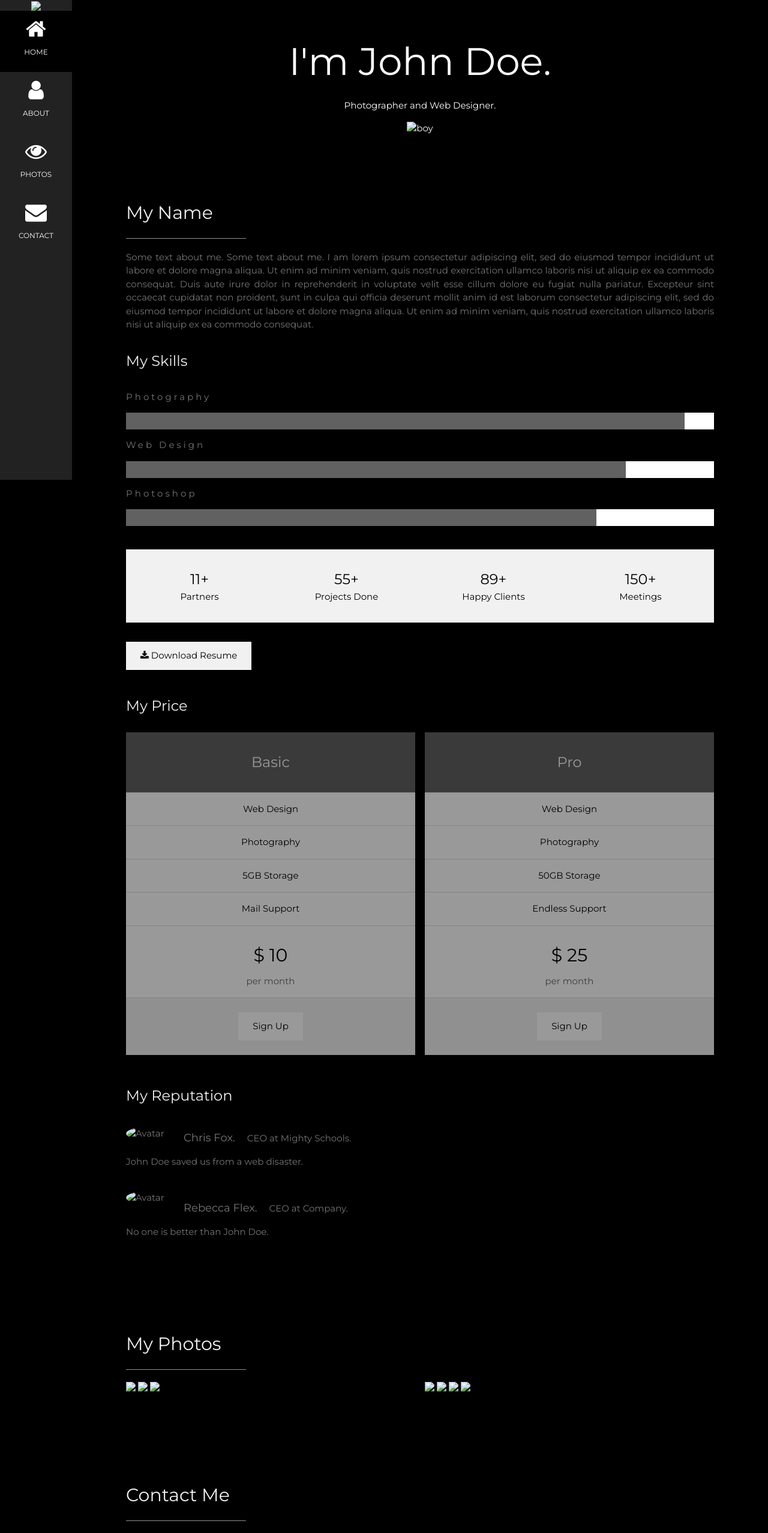
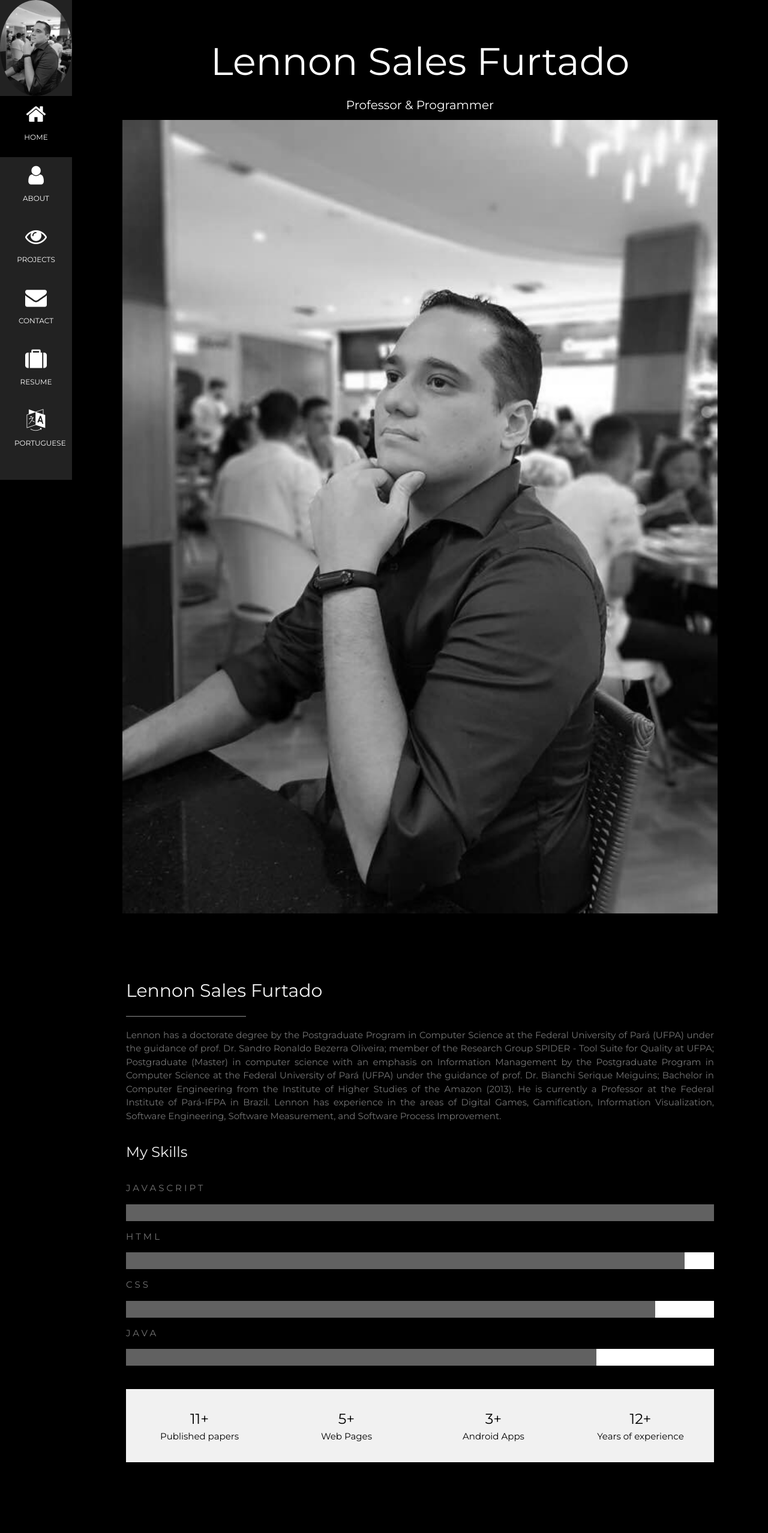
Before and after one commit to Biosdead/portifolio, a plain HTML site: page indexEn.html in a window 1280 px wide. Shown: the top 2556 px of the page at 60% size. Drawn offline with nearby package versions, Linux system fonts and the light colour scheme.

Commit message:
To use https://formspree.io/ for the forms.
Finalizar o Inglês

```diff
--- a/index.html
+++ b/index.html
@@ -2,6 +2,7 @@
 <html>
 <head>
 <title>Portifólio - Lennon</title>
+<link rel="icon" type="image/x-icon" href="https://encrypted-tbn0.gstatic.com/images?q=tbn:ANd9GcTmvEkBjGA9Qvas8yHdG4_tbujJHmP-fFgXfktStmO-h2dlAZ5L1VfUnF5eQw&s">
 <meta charset="UTF-8">
 <meta name="viewport" content="width=device-width, initial-scale=1">
 <link rel="stylesheet" href="https://www.w3schools.com/w3css/4/w3.css">
@@ -46,7 +47,7 @@ body, h1,h2,h3,h4,h5,h6 {font-family: "Montserrat", sans-serif}
   </a>
   <a href="./indexEn.html" class="w3-bar-item w3-button w3-padding-large w3-hover-black">
     <i class="fa fa-language w3-xxlarge"></i>
-    <p>English</p>
+    <p>ENGLISH</p>
   </a>
 
 </nav>
@@ -54,10 +55,10 @@ body, h1,h2,h3,h4,h5,h6 {font-family: "Montserrat", sans-serif}
 <!-- Navbar on small screens (Hidden on medium and large screens) -->
 <div class="w3-top w3-hide-large w3-hide-medium" id="myNavbar">
   <div class="w3-bar w3-black w3-opacity w3-hover-opacity-off w3-center w3-small">
-    <a href="#" class="w3-bar-item w3-button" style="width:25% !important">HOME</a>
-    <a href="#about" class="w3-bar-item w3-button" style="width:25% !important">ABOUT</a>
-    <a href="#photos" class="w3-bar-item w3-button" style="width:25% !important">PHOTOS</a>
-    <a href="#contact" class="w3-bar-item w3-button" style="width:25% !important">CONTACT</a>
+    <a href="#" class="w3-bar-item w3-button" style="width:25% !important">INICIO</a>
+    <a href="#about" class="w3-bar-item w3-button" style="width:25% !important">SOBRE</a>
+    <a href="#photos" class="w3-bar-item w3-button" style="width:25% !important">PROJECTS</a>
+    <a href="#contact" class="w3-bar-item w3-button" style="width:25% !important">CONTATO</a>
     <a href="https://biosdead.github.io/Curriculum/" class="w3-bar-item w3-button" style="width:25% !important">CURRÍCULO</a>
     <a href="./indexEn.html" class="w3-bar-item w3-button" style="width:25% !important">ENGLISH</a>
   </div>
@@ -112,19 +113,19 @@ body, h1,h2,h3,h4,h5,h6 {font-family: "Montserrat", sans-serif}
 
     <div class="w3-row w3-center w3-padding-16 w3-section w3-light-grey">
       <div class="w3-quarter w3-section">
-        <span class="w3-xlarge">11+</span><br>
+        <span class="w3-xlarge">+11</span><br>
         Artigos Publicados
       </div>
       <div class="w3-quarter w3-section">
-        <span class="w3-xlarge">5+</span><br>
+        <span class="w3-xlarge">+5</span><br>
         Páginas web
       </div>
       <div class="w3-quarter w3-section">
-        <span class="w3-xlarge">3+</span><br>
+        <span class="w3-xlarge">+3</span><br>
         Aplicativos Android
       </div>
       <div class="w3-quarter w3-section">
-        <span class="w3-xlarge">7+</span><br>
+        <span class="w3-xlarge">+12</span><br>
         Anos de Experiência
       </div>
     </div>
@@ -240,8 +241,8 @@ body, h1,h2,h3,h4,h5,h6 {font-family: "Montserrat", sans-serif}
     <hr style="width:200px" class="w3-opacity">
 
     <div class="w3-section">
-      <p><i class="fa fa-map-marker fa-fw w3-text-white w3-xxlarge w3-margin-right"></i> Paragominas, Pará, Brasil</p>
-      <p><i class="fa fa-phone fa-fw w3-text-white w3-xxlarge w3-margin-right"></i> +55091980312585</p>
+      <p><i class="fa fa-map-marker fa-fw w3-text-white w3-xxlarge w3-margin-right"></i> Belém, Pará, Brasil</p>
+      <p><i class="fa fa-phone fa-fw w3-text-white w3-xxlarge w3-margin-right"></i> 091980312585</p>
       <p><i class="fa fa-envelope fa-fw w3-text-white w3-xxlarge w3-margin-right"> </i> lennonsfurtado@gmail.com</p>
     </div><br>
     <p>Me envie uma mensagem:</p>
@@ -261,22 +262,6 @@ body, h1,h2,h3,h4,h5,h6 {font-family: "Montserrat", sans-serif}
   </div>
 
   <!-- modify this form HTML and place wherever you want your form -->
-<form
-action="https://formspree.io/f/xdoqbgob"
-method="POST"
->
-<label>
-  Your email:
-  <input type="email" name="email">
-</label>
-<label>
-  Your message:
-  <textarea name="message"></textarea>
-</label>
-<!-- your other form fields go here -->
-<button type="submit">Send</button>
-</form>
-
     <!-- Footer -->
   <footer class="w3-content w3-padding-64 w3-text-grey w3-xlarge">
     <a href="https://www.facebook.com/lennon.sfurtado" class="fa fa-facebook-official w3-hover-opacity " style="font-size: xx-large; text-decoration: none;"></a>
--- a/indexEn.html
+++ b/indexEn.html
@@ -1,7 +1,8 @@
 <!DOCTYPE html>
 <html>
 <head>
-<title>W3.CSS Template</title>
+<title>Portifólio - Lennon</title>
+<link rel="icon" type="image/x-icon" href="https://encrypted-tbn0.gstatic.com/images?q=tbn:ANd9GcTmvEkBjGA9Qvas8yHdG4_tbujJHmP-fFgXfktStmO-h2dlAZ5L1VfUnF5eQw&s">
 <meta charset="UTF-8">
 <meta name="viewport" content="width=device-width, initial-scale=1">
 <link rel="stylesheet" href="https://www.w3schools.com/w3css/4/w3.css">
@@ -23,7 +24,7 @@ body, h1,h2,h3,h4,h5,h6 {font-family: "Montserrat", sans-serif}
 <!-- Icon Bar (Sidebar - hidden on small screens) -->
 <nav class="w3-sidebar w3-bar-block w3-small w3-hide-small w3-center">
   <!-- Avatar image in top left corner -->
-  <img src="/w3images/avatar_smoke.jpg" style="width:100%">
+  <img src="./imgs/perfilBW.png" style="width:100%;border-radius:80%;">
   <a href="#" class="w3-bar-item w3-button w3-padding-large w3-black">
     <i class="fa fa-home w3-xxlarge"></i>
     <p>HOME</p>
@@ -34,12 +35,21 @@ body, h1,h2,h3,h4,h5,h6 {font-family: "Montserrat", sans-serif}
   </a>
   <a href="#photos" class="w3-bar-item w3-button w3-padding-large w3-hover-black">
     <i class="fa fa-eye w3-xxlarge"></i>
-    <p>PHOTOS</p>
+    <p>PROJECTS</p>
   </a>
   <a href="#contact" class="w3-bar-item w3-button w3-padding-large w3-hover-black">
     <i class="fa fa-envelope w3-xxlarge"></i>
     <p>CONTACT</p>
   </a>
+  <a href="https://biosdead.github.io/Curriculum/" class="w3-bar-item w3-button w3-padding-large w3-hover-black">
+    <i class="fa fa-suitcase w3-xxlarge"></i>
+    <p>RESUME</p>
+  </a>
+  <a href="./index.html" class="w3-bar-item w3-button w3-padding-large w3-hover-black">
+    <i class="fa fa-language w3-xxlarge"></i>
+    <p>PORTUGUESE</p>
+  </a>
+
 </nav>
 
 <!-- Navbar on small screens (Hidden on medium and large screens) -->
@@ -47,8 +57,10 @@ body, h1,h2,h3,h4,h5,h6 {font-family: "Montserrat", sans-serif}
   <div class="w3-bar w3-black w3-opacity w3-hover-opacity-off w3-center w3-small">
     <a href="#" class="w3-bar-item w3-button" style="width:25% !important">HOME</a>
     <a href="#about" class="w3-bar-item w3-button" style="width:25% !important">ABOUT</a>
-    <a href="#photos" class="w3-bar-item w3-button" style="width:25% !important">PHOTOS</a>
+    <a href="#photos" class="w3-bar-item w3-button" style="width:25% !important">PROJECTS</a>
     <a href="#contact" class="w3-bar-item w3-button" style="width:25% !important">CONTACT</a>
+    <a href="https://biosdead.github.io/Curriculum/" class="w3-bar-item w3-button" style="width:25% !important">RESUME</a>
+    <a href="./indexEn.html" class="w3-bar-item w3-button" style="width:25% !important">PORTUGUESE</a>
   </div>
 </div>
 
@@ -56,166 +68,145 @@ body, h1,h2,h3,h4,h5,h6 {font-family: "Montserrat", sans-serif}
 <div class="w3-padding-large" id="main">
   <!-- Header/Home -->
   <header class="w3-container w3-padding-32 w3-center w3-black" id="home">
-    <h1 class="w3-jumbo"><span class="w3-hide-small">I'm</span> John Doe.</h1>
-    <p>Photographer and Web Designer.</p>
-    <img src="/w3images/man_smoke.jpg" alt="boy" class="w3-image" width="992" height="1108">
+    <h1 class="w3-jumbo">Lennon Sales Furtado</h1>
+    <h4>Professor & Programmer</h4>
+    <img src="./imgs/perfilBW.png" alt="Lennon's Profile" class="w3-image" width="992" height="1108">
   </header>
 
   <!-- About Section -->
   <div class="w3-content w3-justify w3-text-grey w3-padding-64" id="about">
-    <h2 class="w3-text-light-grey">My Name</h2>
+    <h2 class="w3-text-light-grey">Lennon Sales Furtado</h2>
     <hr style="width:200px" class="w3-opacity">
-    <p>Some text about me. Some text about me. I am lorem ipsum consectetur adipiscing elit, sed do eiusmod tempor incididunt ut labore et dolore magna aliqua. Ut enim ad minim veniam, quis nostrud exercitation ullamco laboris nisi ut aliquip
-      ex ea commodo consequat. Duis aute irure dolor in reprehenderit in voluptate velit esse cillum dolore eu fugiat nulla pariatur. Excepteur sint occaecat cupidatat non proident, sunt in culpa qui officia deserunt mollit anim id est laborum consectetur
-      adipiscing elit, sed do eiusmod tempor incididunt ut labore et dolore magna aliqua. Ut enim ad minim veniam, quis nostrud exercitation ullamco laboris nisi ut aliquip ex ea commodo consequat.
+    <p>Lennon has a doctorate degree by the Postgraduate Program in
+      Computer Science at the Federal University of Pará (UFPA) under the
+      guidance of prof. Dr. Sandro Ronaldo Bezerra Oliveira; member of the
+       Research Group SPIDER - Tool Suite for Quality at UFPA; Postgraduate
+        (Master) in computer science with an emphasis on Information
+        Management by the Postgraduate Program in Computer Science at the
+        Federal University of Pará (UFPA) under the guidance of prof. Dr.
+        Bianchi Serique Meiguins; Bachelor in Computer Engineering from the
+         Institute of Higher Studies of the Amazon (2013). He is currently
+          a Professor at the Federal Institute of Pará-IFPA in Brazil.
+          Lennon has experience in the areas of Digital Games, Gamification,
+           Information Visualization, Software Engineering,
+           Software Measurement, and Software Process Improvement.
     </p>
     <h3 class="w3-padding-16 w3-text-light-grey">My Skills</h3>
-    <p class="w3-wide">Photography</p>
+    <p class="w3-wide">JAVASCRIPT</p>
+    <div class="w3-white">
+      <div class="w3-dark-grey" style="height:28px;width:100%"></div>
+    </div>
+    <p class="w3-wide">HTML</p>
     <div class="w3-white">
       <div class="w3-dark-grey" style="height:28px;width:95%"></div>
     </div>
-    <p class="w3-wide">Web Design</p>
+    <p class="w3-wide">CSS</p>
     <div class="w3-white">
-      <div class="w3-dark-grey" style="height:28px;width:85%"></div>
+      <div class="w3-dark-grey" style="height:28px;width:90%"></div>
     </div>
-    <p class="w3-wide">Photoshop</p>
+
+    <p class="w3-wide">JAVA</p>
     <div class="w3-white">
       <div class="w3-dark-grey" style="height:28px;width:80%"></div>
-    </div><br>
+    </div>
+
+    <br>
 
     <div class="w3-row w3-center w3-padding-16 w3-section w3-light-grey">
       <div class="w3-quarter w3-section">
         <span class="w3-xlarge">11+</span><br>
-        Partners
+        Published papers
       </div>
       <div class="w3-quarter w3-section">
-        <span class="w3-xlarge">55+</span><br>
-        Projects Done
+        <span class="w3-xlarge">5+</span><br>
+        Web Pages
       </div>
       <div class="w3-quarter w3-section">
-        <span class="w3-xlarge">89+</span><br>
-        Happy Clients
+        <span class="w3-xlarge">3+</span><br>
+        Android Apps
       </div>
       <div class="w3-quarter w3-section">
-        <span class="w3-xlarge">150+</span><br>
-        Meetings
+        <span class="w3-xlarge">12+</span><br>
+        Years of experience
       </div>
     </div>
-
-    <button class="w3-button w3-light-grey w3-padding-large w3-section">
-      <i class="fa fa-download"></i> Download Resume
-    </button>
-
-    <!-- Grid for pricing tables -->
-    <h3 class="w3-padding-16 w3-text-light-grey">My Price</h3>
-    <div class="w3-row-padding" style="margin:0 -16px">
-      <div class="w3-half w3-margin-bottom">
-        <ul class="w3-ul w3-white w3-center w3-opacity w3-hover-opacity-off">
-          <li class="w3-dark-grey w3-xlarge w3-padding-32">Basic</li>
-          <li class="w3-padding-16">Web Design</li>
-          <li class="w3-padding-16">Photography</li>
-          <li class="w3-padding-16">5GB Storage</li>
-          <li class="w3-padding-16">Mail Support</li>
-          <li class="w3-padding-16">
-            <h2>$ 10</h2>
-            <span class="w3-opacity">per month</span>
-          </li>
-          <li class="w3-light-grey w3-padding-24">
-            <button class="w3-button w3-white w3-padding-large w3-hover-black">Sign Up</button>
-          </li>
-        </ul>
-      </div>
-
-      <div class="w3-half">
-        <ul class="w3-ul w3-white w3-center w3-opacity w3-hover-opacity-off">
-          <li class="w3-dark-grey w3-xlarge w3-padding-32">Pro</li>
-          <li class="w3-padding-16">Web Design</li>
-          <li class="w3-padding-16">Photography</li>
-          <li class="w3-padding-16">50GB Storage</li>
-          <li class="w3-padding-16">Endless Support</li>
-          <li class="w3-padding-16">
-            <h2>$ 25</h2>
-            <span class="w3-opacity">per month</span>
-          </li>
-          <li class="w3-light-grey w3-padding-24">
-            <button class="w3-button w3-white w3-padding-large w3-hover-black">Sign Up</button>
-          </li>
-        </ul>
-      </div>
-    <!-- End Grid/Pricing tables -->
-    </div>
-
-    <!-- Testimonials -->
-    <h3 class="w3-padding-24 w3-text-light-grey">My Reputation</h3>
-    <img src="/w3images/bandmember.jpg" alt="Avatar" class="w3-left w3-circle w3-margin-right" style="width:80px">
-    <p><span class="w3-large w3-margin-right">Chris Fox.</span> CEO at Mighty Schools.</p>
-    <p>John Doe saved us from a web disaster.</p><br>
-
-    <img src="/w3images/avatar_g2.jpg" alt="Avatar" class="w3-left w3-circle w3-margin-right" style="width:80px">
-    <p><span class="w3-large w3-margin-right">Rebecca Flex.</span> CEO at Company.</p>
-    <p>No one is better than John Doe.</p>
-  <!-- End About Section -->
   </div>
 
   <!-- Portfolio Section -->
   <div class="w3-padding-64 w3-content" id="photos">
-    <h2 class="w3-text-light-grey">My Photos</h2>
+    <h2 class="w3-text-light-grey">My Projects</h2>
     <hr style="width:200px" class="w3-opacity">
 
     <!-- Grid for photos -->
     <div class="w3-row-padding" style="margin:0 -16px">
-      <div class="w3-half">
-        <img src="/w3images/wedding.jpg" style="width:100%">
-        <img src="/w3images/rocks.jpg" style="width:100%">
-        <img src="/w3images/sailboat.jpg" style="width:100%">
+      <div class="w3-container">
+        <h5 class="w3-opacity">Marés de Salinas</h5>
+        <p>The essential app for beach lovers in Salinas, Pará. It's your trusted companion for planning a perfect day by the sea, providing accurate information about low and high tides, as well as detailed weather updates.</p>
+        <div>
+          Visit:
+          <a class="w3-button w3-white w3-round" href="https://www.maresdesalinas.com.br/">Site</a>
+          <a class="w3-button w3-white w3-round" href="https://play.google.com/store/apps/details?id=co.median.android.plaerl">Google Play</a>
+        </div>
+        <hr>
+        <h5 class="w3-opacity">Me Pague!</h5>
+        <p>You know when you lend R$50 to your brother and you don't want to forget the day, how much you lent and how much he has already paid. So the "Pay Me!" does exactly that, keeps those who owe you under control.</p>
+        <div>
+          Visit:
+          <a class="w3-button w3-white w3-round" href="https://biosdead.github.io/mepague/">Site</a>
+          <a class="w3-button w3-white w3-round" href="https://play.google.com/store/apps/details?id=co.median.android.kalydn">Google Play</a>
+        </div>
+        <hr>
+        <h5 class="w3-opacity">Palavras Raras</h5>
+        <p>Enrich your vocabulary with a new and rare word every day.</p>
+        <div>
+          Visit:
+          <a class="w3-button w3-white w3-round" href="https://biosdead.github.io/RareWords/">Site</a>
+          <a class="w3-button w3-white w3-round" href="https://play.google.com/store/apps/details?id=com.iasai.rarewords">Google Play</a>
+        </div>
+        <hr>
       </div>
+    </div>
+  </div>
 
-      <div class="w3-half">
-        <img src="/w3images/underwater.jpg" style="width:100%">
-        <img src="/w3images/chef.jpg" style="width:100%">
-        <img src="/w3images/wedding.jpg" style="width:100%">
-        <img src="/w3images/p6.jpg" style="width:100%">
-      </div>
-    <!-- End photo grid -->
-    </div>
-  <!-- End Portfolio Section -->
-  </div>
+
+
 
   <!-- Contact Section -->
   <div class="w3-padding-64 w3-content w3-text-grey" id="contact">
-    <h2 class="w3-text-light-grey">Contact Me</h2>
+    <h2 class="w3-text-light-grey">CONTACT</h2>
     <hr style="width:200px" class="w3-opacity">
 
     <div class="w3-section">
-      <p><i class="fa fa-map-marker fa-fw w3-text-white w3-xxlarge w3-margin-right"></i> Chicago, US</p>
-      <p><i class="fa fa-phone fa-fw w3-text-white w3-xxlarge w3-margin-right"></i> Phone: +00 151515</p>
-      <p><i class="fa fa-envelope fa-fw w3-text-white w3-xxlarge w3-margin-right"> </i> Email: mail@mail.com</p>
+      <p><i class="fa fa-map-marker fa-fw w3-text-white w3-xxlarge w3-margin-right"></i> Belém, Pará, Brazil</p>
+      <p><i class="fa fa-phone fa-fw w3-text-white w3-xxlarge w3-margin-right"></i> +55091980312585</p>
+      <p><i class="fa fa-envelope fa-fw w3-text-white w3-xxlarge w3-margin-right"> </i> lennonsfurtado@gmail.com</p>
     </div><br>
-    <p>Let's get in touch. Send me a message:</p>
+    <p>Send me a message:</p>
 
-    <form action="/action_page.php" target="_blank">
-      <p><input class="w3-input w3-padding-16" type="text" placeholder="Name" required name="Name"></p>
-      <p><input class="w3-input w3-padding-16" type="text" placeholder="Email" required name="Email"></p>
+    <form action="https://formspree.io/f/xdoqbgob" method="POST">
+      <p><input class="w3-input w3-padding-16" type="text" placeholder="Name" required name="name"></p>
+      <p><input class="w3-input w3-padding-16" type="text" placeholder="Email" required name="email"></p>
       <p><input class="w3-input w3-padding-16" type="text" placeholder="Subject" required name="Subject"></p>
-      <p><input class="w3-input w3-padding-16" type="text" placeholder="Message" required name="Message"></p>
+      <p><input class="w3-input w3-padding-16" type="text" placeholder="Message" required name="message"></p>
       <p>
         <button class="w3-button w3-light-grey w3-padding-large" type="submit">
-          <i class="fa fa-paper-plane"></i> SEND MESSAGE
+          <i class="fa fa-paper-plane"></i> Send
         </button>
       </p>
     </form>
   <!-- End Contact Section -->
   </div>
 
+  <!-- modify this form HTML and place wherever you want your form -->
     <!-- Footer -->
   <footer class="w3-content w3-padding-64 w3-text-grey w3-xlarge">
-    <i class="fa fa-facebook-official w3-hover-opacity"></i>
-    <i class="fa fa-instagram w3-hover-opacity"></i>
-    <i class="fa fa-snapchat w3-hover-opacity"></i>
-    <i class="fa fa-pinterest-p w3-hover-opacity"></i>
-    <i class="fa fa-twitter w3-hover-opacity"></i>
-    <i class="fa fa-linkedin w3-hover-opacity"></i>
-    <p class="w3-medium">Powered by <a href="https://www.w3schools.com/w3css/default.asp" target="_blank" class="w3-hover-text-green">w3.css</a></p>
+    <a href="https://www.facebook.com/lennon.sfurtado" class="fa fa-facebook-official w3-hover-opacity " style="font-size: xx-large; text-decoration: none;"></a>
+  <a href="https://www.instagram.com/lennonsfurtado/" class="fa fa-instagram w3-hover-opacity" style="font-size: xx-large; text-decoration: none;"></a>
+  <a href="https://github.com/Biosdead" class="fa fa-github w3-hover-opacity" style="font-size: xx-large; text-decoration: none;"></a>
+  <a href="https://www.linkedin.com/in/lennonsfurtado-engsoft/" class="fa fa-linkedin w3-hover-opacity" style="font-size: xx-large; text-decoration: none;"></a>
+  <br>
+  <small id="Criado">Criado por Lennon Sales Furtado - Direitos reservados</small>
+    <small class="w3-medium">Powered by <a href="https://www.w3schools.com/w3css/default.asp" target="_blank" class="w3-hover-text-green">w3.css</a></small>
   <!-- End footer -->
   </footer>
 
```
Also changed, not shown: imgs/portfolio_icon.png (added).
